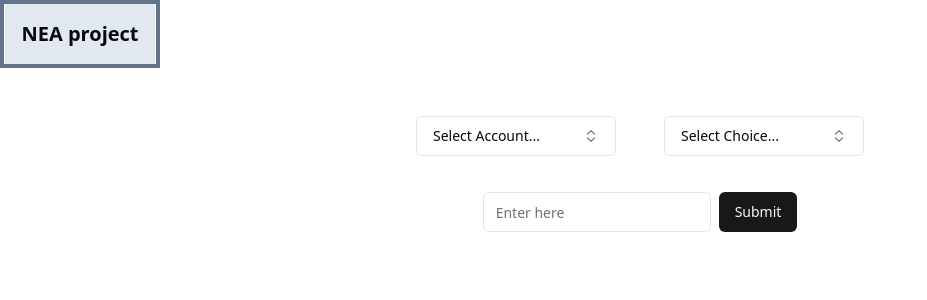
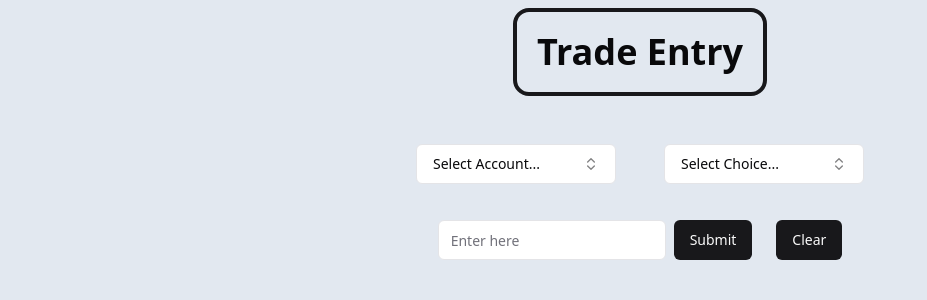
Before and after one commit to MShaw1223/nea-tradingapp, a Next.js app: page / in a window 1280 px wide. Shown: the top 300 px of the page, without its empty margins (0-927 px from the left). Built offline with nearby package versions, Linux system fonts and the light colour scheme.

Commit message:
add clear button, formatting, styling

```diff
--- /dev/null
+++ b/components/clearButton.tsx
@@ -0,0 +1,7 @@
+import { Button } from "./ui/button";
+
+export function ClearButton(){
+    return(
+        <Button type="reset">Clear</Button>
+    )
+}
--- a/pages/_document.tsx
+++ b/pages/_document.tsx
@@ -5,6 +5,11 @@ export default function Document() {
     <Html lang="en">
       <Head />
       <body>
+        <head>
+          <title>
+            NEA Project
+          </title>
+        </head>
         <Main />
         <NextScript />
       </body>
--- a/pages/index.tsx
+++ b/pages/index.tsx
@@ -1,12 +1,15 @@
+import { ClearButton } from '@/components/clearButton'
+import { Button } from '@/components/ui/button'
 import { ComboboxEntryChoice, ComboboxAccountChoice } from '@/components/ui/combobox'
 import { InputWithButton } from '@/components/ui/withButton'
 
 export default function Home() {
   return (
-    <div>
-      <div className='flex justify-center border-slate-500 border-4 w-40'>
-        <div className='flex justify-center text-xl font-extrabold p-4 bg-slate-200'>
-          NEA project
+    <div className='bg-slate-200 h-screen'>
+      <div className='flex flex-col items-center p-2'>
+        <div className='flex justify-center border-zinc-900 border-4 w-58 rounded-2xl p-1'>
+          <div className='static text-4xl font-extrabold p-4 bg-slate-200 rounded'>
+            Trade Entry
           </div>
         </div>
         <div className="relative p-6">
@@ -22,6 +25,10 @@ export default function Home() {
             <div className='p-3'>
               <InputWithButton/>
             </div>
+            <div className='p-3'>
+              <ClearButton/>
+            </div>
+          </div>
         </div>
       </div>
     </div>
```
Lines whose indentation alone changed are shown as unchanged.
